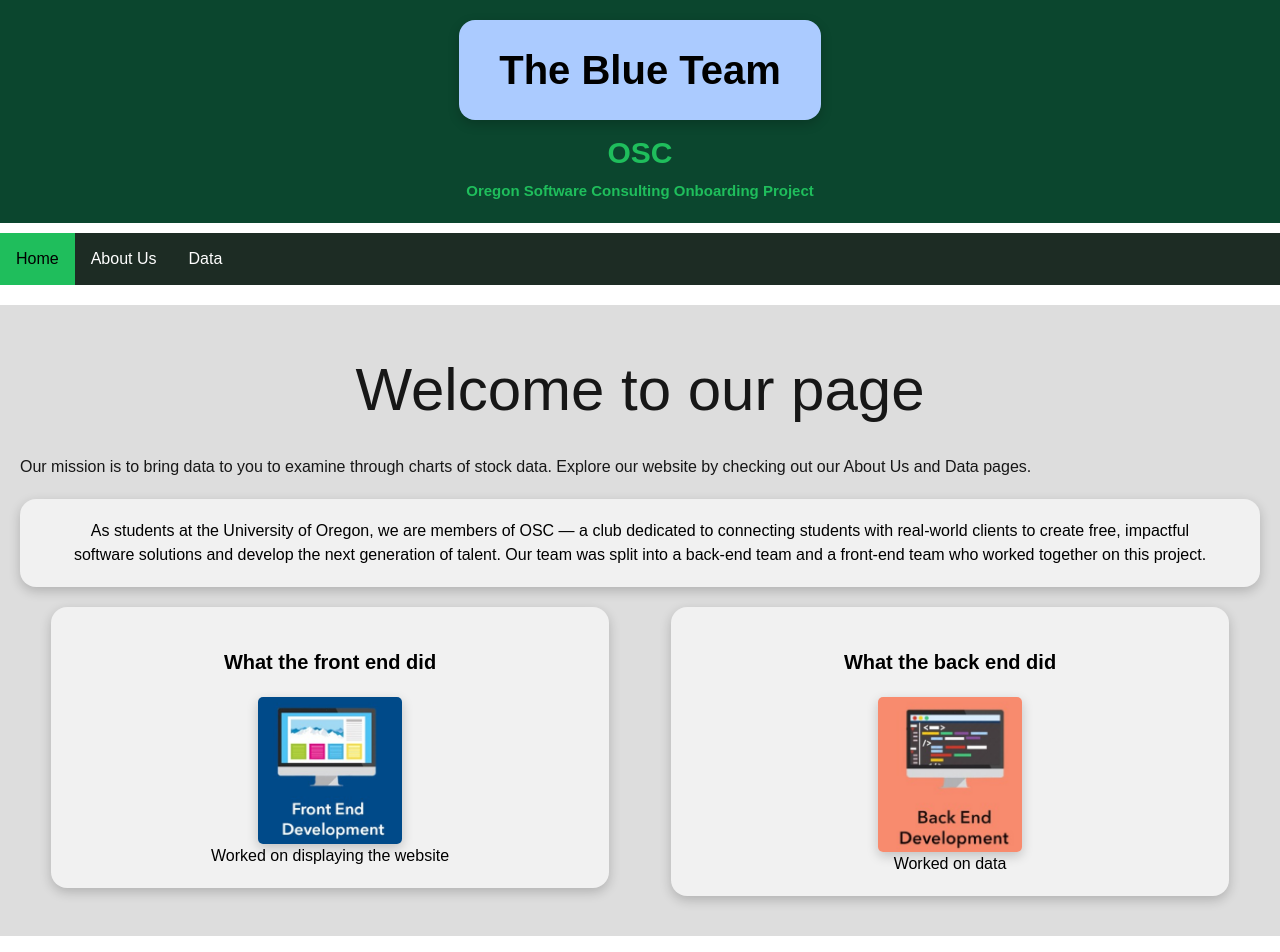
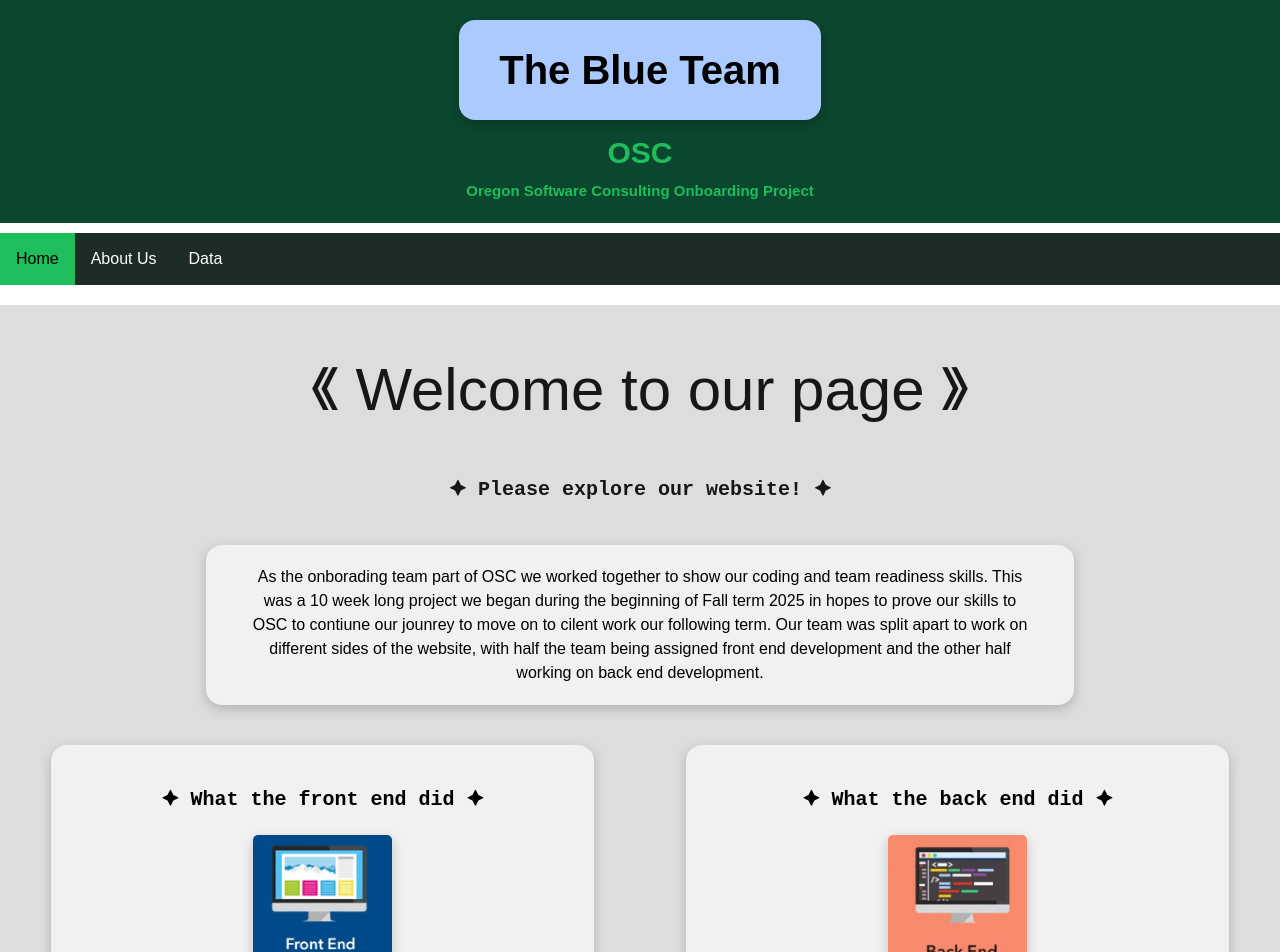
Before and after one commit to jackbernsteinsheehan/Blue-Team-Intro-to-Fullstack, a Next.js app in the folder frontend/my-app/: page / in a window 1280 px wide. Shown: the top 952 px of the page. Built offline with nearby package versions, Linux system fonts and the light colour scheme.

Commit message:
final touches

```diff
--- a/frontend/my-app/app/page.tsx
+++ b/frontend/my-app/app/page.tsx
@@ -10,43 +10,36 @@ export default function Page() {
         <div className="side"></div>
 
         <div className="main">
-          <h1 className="main_header">Welcome to our page</h1>
-
-          <h2>
-            Our mission is to bring data to you to examine through charts of
-            stock data. Explore our website by checking out our About Us and
-            Data pages.
-          </h2>
+          <h1 className="main_header">《 Welcome to our page 》</h1>
+          <h1 className="inbox_title">🟆 Please explore our website! 🟆</h1>
 
           <div className="main-box">
-            As students at the University of Oregon, we are members of OSC — a
-            club dedicated to connecting students with real-world clients to
-            create free, impactful software solutions and develop the next
-            generation of talent. Our team was split into a back-end team and a
-            front-end team who worked together on this project.
+           As the onborading team part of OSC we worked together to show our coding and team readiness skills. This was a 10 week long project we began during the beginning of Fall term 2025 in hopes to prove our skills to OSC to contiune our jounrey to move on to cilent work our following term. Our team was split apart to work on different sides of the website, with half the team being assigned front end development and the other half working on back end development.
           </div>
 
           {/* FRONT END BOX */}
+          <div className="side-box-blocking">
             <div className="side-box">
-            <div className="inbox_title">What the front end did</div>
+              <div className="inbox_title"> 🟆 What the front end did 🟆</div>
               <img
                 src="/font_end.png"
                 alt="Front end"
                 className="img-detail"
               />
-            <p>Worked on displaying the website</p>
+              <p>developed .tsx files to build our website by split the work between 3 people with each person being assigned one part of the website, we choose who wanted to work on the home, about us, and data page. From there, each person coding their own section of the website and at the end, we shared our files to combine our work.</p>
             </div>
 
             {/* BACK END BOX */}
             <div className="side-box">
-            <div className="inbox_title">What the back end did</div>
+              <div className="inbox_title">🟆 What the back end did 🟆</div>
               <img
                 src="/back_end.png"
                 alt="Back end"
                 className="img-detail"
 
               />
-            <p>Worked on data</p>
+              <p>Handled utilizing public APIs to fetch live stock data and store it using SQL while also implementing Flask API connections with Python to provide the data to front end.</p>
+            </div>
           </div>
         </div>
       </div>
@@ -60,6 +53,7 @@ export default function Page() {
       <style jsx>{`
 
       .img-detail {
+
         text-align: center;
         box-shadow: 0 4px 12px rgba(0, 0, 0, 0.2);
         display: block;
@@ -73,8 +67,12 @@ export default function Page() {
           transform: translateY(-8px); /* moves image up */
           box-shadow: 0 6px 16px rgba(14, 27, 24, 0.49); /* blue glow on hover */
         }
+          .side-box p {
+            margin-top: 20px;  /* controls spacing between img + text */
+          }
 
         .inbox_title{
+        font-family: "Courier New", Courier, monospace;
           text-align: center;
           font-size: 20px;
           padding: 20px;
@@ -85,11 +83,14 @@ export default function Page() {
           text-align: center;
           font-size: 60px;
           padding: 20px;
+          transition: transform 0.3s ease, box-shadow 0.3s ease;
         }
 
         .main_header:hover {
           transform: scale(1.05);
-          shadow: 0 6px 16px rgba(14, 27, 24, 0.49); /* blue glow on hover */
+          shadow: 0 6px 16px rgba(14, 27, 24, 0.49);
+          color: #1f7e42ff;
+          font-weight: bold;
         }
 
         .title {
@@ -150,6 +151,13 @@ export default function Page() {
         }
 
         .main-box {
+          flex: 1;
+          max-width: 70%;
+          display: flex;
+          justify-content: center;
+          gap: 30px;       /* space between boxes */
+          flex-wrap: wrap; /* prevents breaking on small screens */
+          margin-top: 20px;
           text-align: center;
           display: block;
           background-color: #f1f1f1;
@@ -161,6 +169,8 @@ export default function Page() {
         }
 
         .side-box {
+          flex: 1;
+           max-width: 45%;
           text-align: center;
           display: inline-block;
           width: 45%;
@@ -173,6 +183,15 @@ export default function Page() {
           vertical-align: top;
         }
 
+        .side-box-blocking {
+          display: flex;
+          justify-content: center;
+          gap: 30px;       /* space between boxes */
+          flex-wrap: wrap; /* prevents breaking on small screens */
+          margin-top: 20px;
+        }
+
+
         .footer {
           background-color: #1d2c24;
           color: white;
```
Lines whose indentation alone changed are shown as unchanged.
